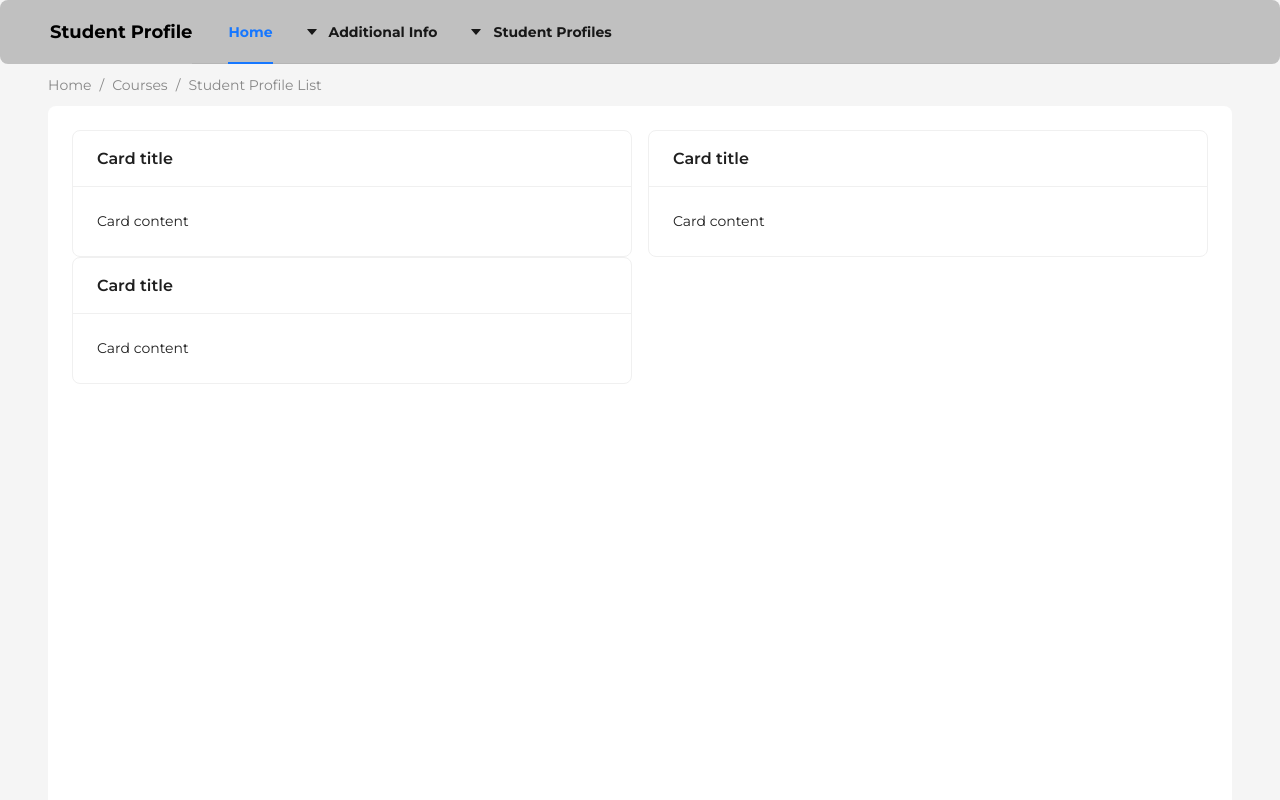
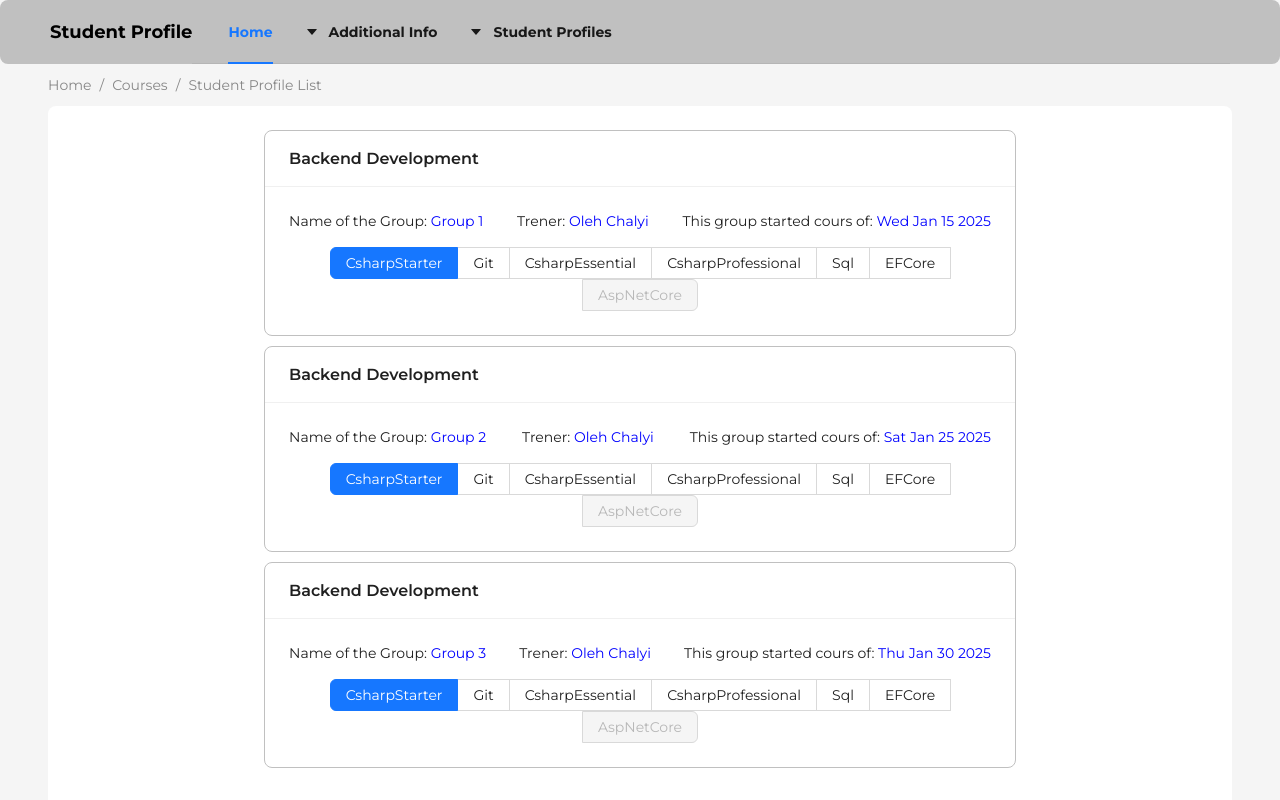
Before and after one commit to Timo-unic/StudentsProfileReactANTD, a React (Vite) app: page /courses in a window 1280 px wide. Shown: the top 800 px of the page. Built offline with nearby package versions, Linux system fonts and the light colour scheme.

Commit message:
added, styled and eddited CoursePage, CourseProfile, RadioApp

```diff
--- a/src/components/CourseProfile/CourseProfile.tsx
+++ b/src/components/CourseProfile/CourseProfile.tsx
@@ -1,25 +1,42 @@
-import { Card, Col, Row } from "antd";
+import { Card, Space } from "antd";
+import { ICourseProfile } from "../../utils/modelCourse";
+import RadioApp from "./RadioApp";
 
-// type Props = {}
-const CourseProfile = () => {
+type ICourseItemProps = {
+    course: ICourseProfile;
+};
+
+const CourseProfile = ({ course }: ICourseItemProps) => {
     return (
-        <Row gutter={16}>
-            <Col span={12}>
-                <Card title="Card title" bordered={true}>
-                    Card content
-                </Card>
-            </Col>
-            <Col span={12}>
-                <Card title="Card title" bordered={true}>
-                    Card content
-                </Card>
-            </Col>
-            <Col span={12}>
-                <Card title="Card title" bordered={true}>
-                    Card content
-                </Card>
-            </Col>
-        </Row>
+        <Card
+            title={course.titleOfCourse}
+            bordered={true}
+            style={{ marginBottom: "10px", border: "1px solid silver" }}
+        >
+            <Space
+                style={{
+                    marginBottom: "15px",
+                    display: "flex",
+                    justifyContent: "space-between",
+                }}
+            >
+                <div>
+                    Name of the Group:{" "}
+                    <span style={{ color: "blue" }}>{course.groupName}</span>{" "}
+                </div>
+                <div>
+                    Trener:{" "}
+                    <span style={{ color: "blue" }}>{course.trener}</span>{" "}
+                </div>
+                <div>
+                    This group started cours of:{" "}
+                    <span style={{ color: "blue" }}>
+                        {course.startDateOfCourse?.toDateString()}
+                    </span>
+                </div>
+            </Space>
+            <RadioApp />
+        </Card>
     );
 };
 export default CourseProfile;
--- /dev/null
+++ b/src/components/CourseProfile/RadioApp.tsx
@@ -0,0 +1,21 @@
+import { Flex, Radio } from "antd";
+
+// type Props = {};
+const RadioApp = () => {
+    return (
+        <Flex vertical gap="middle" style={{ textAlign: "center" }}>
+            <Radio.Group defaultValue="a" buttonStyle="solid">
+                <Radio.Button value="a">CsharpStarter</Radio.Button>
+                <Radio.Button value="b">Git</Radio.Button>
+                <Radio.Button value="c"> CsharpEssential</Radio.Button>
+                <Radio.Button value="d">CsharpProfessional</Radio.Button>
+                <Radio.Button value="e">Sql</Radio.Button>
+                <Radio.Button value="f">EFCore</Radio.Button>
+                <Radio.Button value="g" disabled>
+                    AspNetCore
+                </Radio.Button>
+            </Radio.Group>
+        </Flex>
+    );
+};
+export default RadioApp;
--- a/src/components/StudentProfile/StudentProfile.tsx
+++ b/src/components/StudentProfile/StudentProfile.tsx
@@ -7,7 +7,7 @@ import {
 import { Avatar, Card, Space, Modal, Button } from "antd";
 
 const { Meta } = Card;
-const paragraphStyle = "text-black";
+const paragraphStyle = "text-black font-semibold";
 
 type StudentProfileProps = {
     student: IProfileStudent;
@@ -54,7 +54,7 @@ const StudentProfile = ({ student }: StudentProfileProps) => {
                 <Meta
                     avatar={<Avatar src={student.image} />}
                     title={student.firstName + " " + student.lastName}
-                    description={`Age: ${student.age}; Student Login: ${student.studentLogin}`}
+                    description={`Student Login: ${student.studentLogin}`}
                     style={{ marginBottom: "10px" }}
                 />
                 <div className="text-neutral-500">
@@ -63,6 +63,10 @@ const StudentProfile = ({ student }: StudentProfileProps) => {
                         <span className={paragraphStyle}>
                             {student.description}
                         </span>
+                    </p>
+                    <p>
+                        Age of Student:{" "}
+                        <span className={paragraphStyle}>{student.age}</span>
                     </p>
                     {/* <p>
                     Date of Birth:
--- a/src/pages/Courses/CoursesPage.tsx
+++ b/src/pages/Courses/CoursesPage.tsx
@@ -1,11 +1,17 @@
+import { Col, Row } from "antd";
 import CourseProfile from "../../components/CourseProfile/CourseProfile";
+import { courses } from "../../data/courses";
 
 // type Props = {}
 const CoursesPage = () => {
     return (
-        <>
-            <CourseProfile />
-        </>
+        <Row gutter={16} style={{ display: "flex", justifyContent: "center" }}>
+            {courses.map((course) => (
+                <Col span={16}>
+                    <CourseProfile key={course.id} course={course} />
+                </Col>
+            ))}
+        </Row>
     );
 };
 export default CoursesPage;
--- a/src/pages/StudentsList/StudentsListPage.tsx
+++ b/src/pages/StudentsList/StudentsListPage.tsx
@@ -1,7 +1,7 @@
 import StudentProfile from "../../components/StudentProfile/StudentProfile";
 import AppIconLoading from "../../components/Loader/AppIconLoading";
 import { useStudentAxios } from "../../hooks/studentUseAxios";
-import { Button, Space } from "antd";
+import { Button, Col, Row, Space } from "antd";
 import AppModal from "../../components/Modal/AppModal";
 import { useEffect, useState } from "react";
 import CreateStudentProfile from "../../components/StudentProfile/CreateStudentProfile";
@@ -67,9 +67,13 @@ const StudentsListPage = () => {
             </Space>
             {(loading || error) && <AppIconLoading error={error} />}
 
-            {filterStudents.map((student) => (
-                <StudentProfile key={student.id} student={student} />
-            ))}
+            <Row gutter={16}>
+                {filterStudents.map((student) => (
+                    <Col span={12}>
+                        <StudentProfile key={student.id} student={student} />
+                    </Col>
+                ))}
+            </Row>
             {isModalOpen && (
                 <AppModal
                     title="Form for Adding Student Profile"
@@ -87,6 +91,7 @@ const StudentsListPage = () => {
 };
 export default StudentsListPage;
 
+//наброски до Редаксу
 // const lettersName = useAppSelector(
 //     (state) => state.lettersNameState.filterBy
 // );
```
